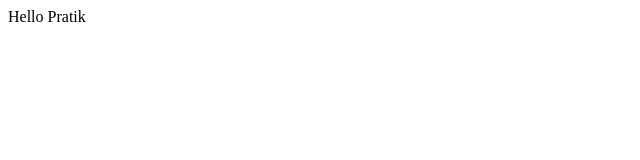
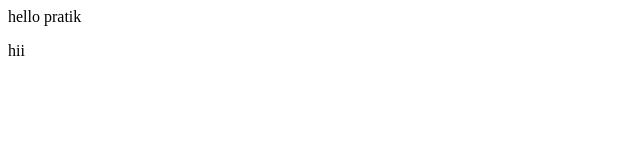
Before and after one commit to pratikpawar2679/pratik-pawar-demo, a plain HTML site: page index.html in a window 1280 px wide. Shown: the full height of the page, 0-640 px from the left. Drawn offline with Linux system fonts and the light colour scheme.

Commit message:
add second line

```diff
--- a/index.html
+++ b/index.html
@@ -1 +1,2 @@
-<p>Hello Pratik</p>
+<p>hello pratik</p>
+<p>hii</p>
```
